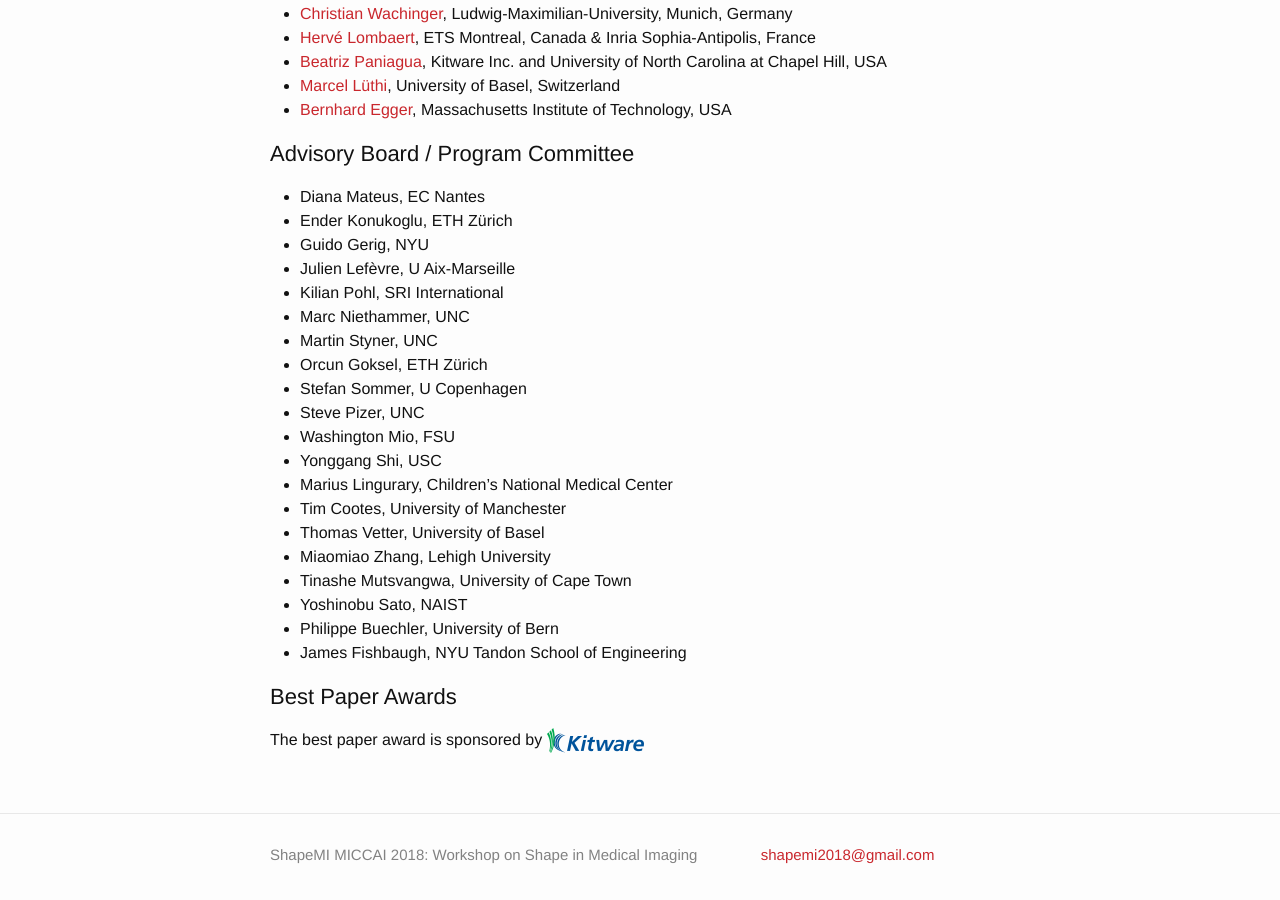
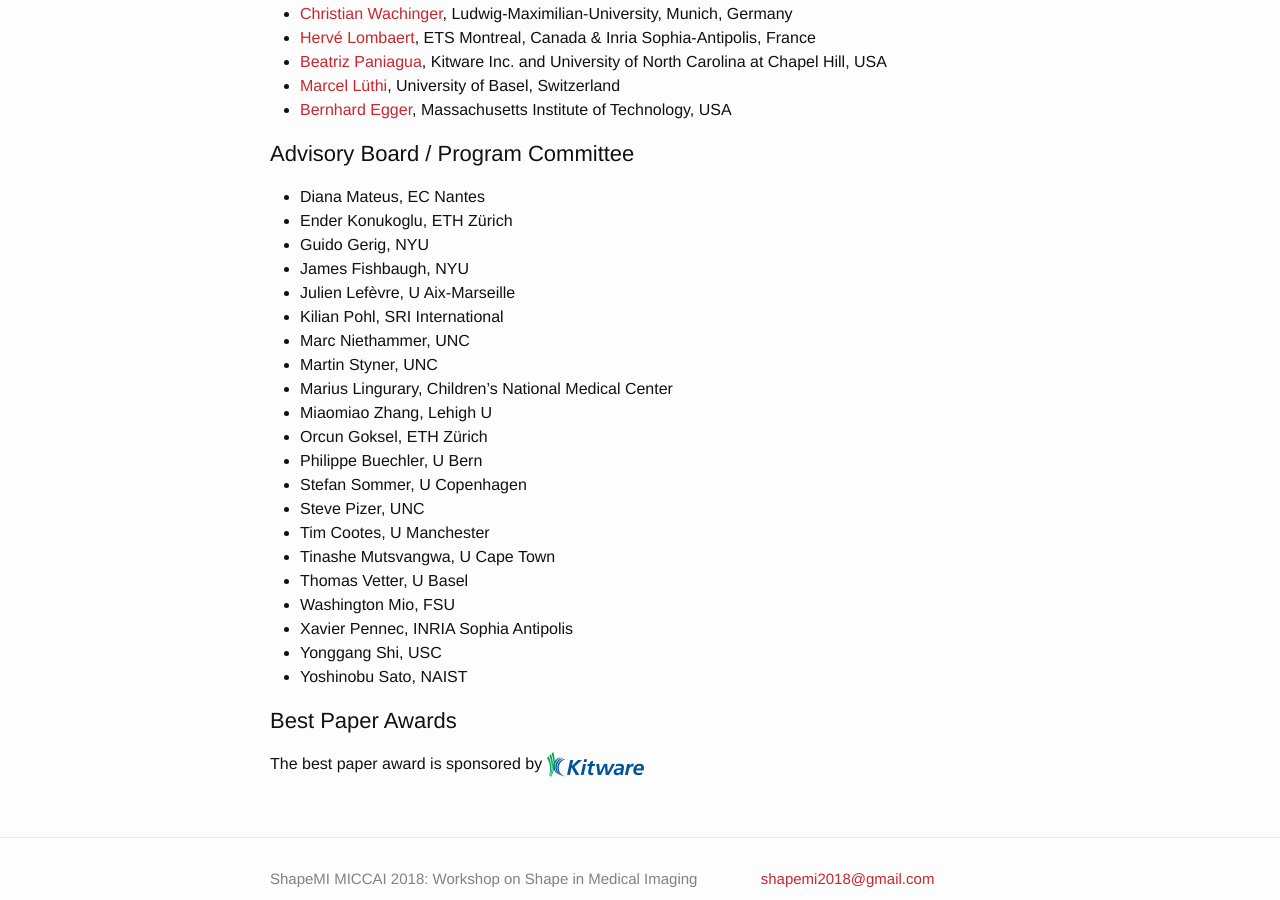
Before and after one commit to shapemi/shapemi2020, a Jekyll site: the page built from index.md, in a window 1280 px wide and 900 px high, scrolled down 1491 px. Built offline with Jekyll 4.4.1, drawn with Linux system fonts in a browser that asks for light colours; our own code applies the rules of GitHub Pages for plain Markdown files.

Commit message:
added Xavier and ordered board alphabetically

```diff
--- a/index.md
+++ b/index.md
@@ -36,23 +36,24 @@ Today’s image data usually represents 3D geometric structures, often describin
 - Diana Mateus, EC Nantes
 - Ender Konukoglu, ETH Zürich
 - Guido Gerig, NYU
+- James Fishbaugh, NYU
 - Julien Lefèvre, U Aix-Marseille
 - Kilian Pohl, SRI International
 - Marc Niethammer, UNC
 - Martin Styner, UNC
+- Marius Lingurary, Children's National Medical Center
+- Miaomiao Zhang, Lehigh U
 - Orcun Goksel, ETH Zürich
+- Philippe Buechler, U Bern
 - Stefan Sommer, U Copenhagen
 - Steve Pizer, UNC
+- Tim Cootes, U Manchester
+- Tinashe Mutsvangwa, U Cape Town
+- Thomas Vetter, U Basel
 - Washington Mio, FSU
+- Xavier Pennec, INRIA Sophia Antipolis
 - Yonggang Shi, USC
-- Marius Lingurary, Children's National Medical Center
-- Tim Cootes, University of Manchester
-- Thomas Vetter, University of Basel
-- Miaomiao Zhang, Lehigh University
-- Tinashe Mutsvangwa, University of Cape Town
 - Yoshinobu Sato, NAIST
-- Philippe Buechler, University of Bern
-- James Fishbaugh, NYU Tandon School of Engineering
 
 # Best Paper Awards
 The best paper award is sponsored by [![Kitware](images/kitware.png)](https://www.kitware.com/)
```
